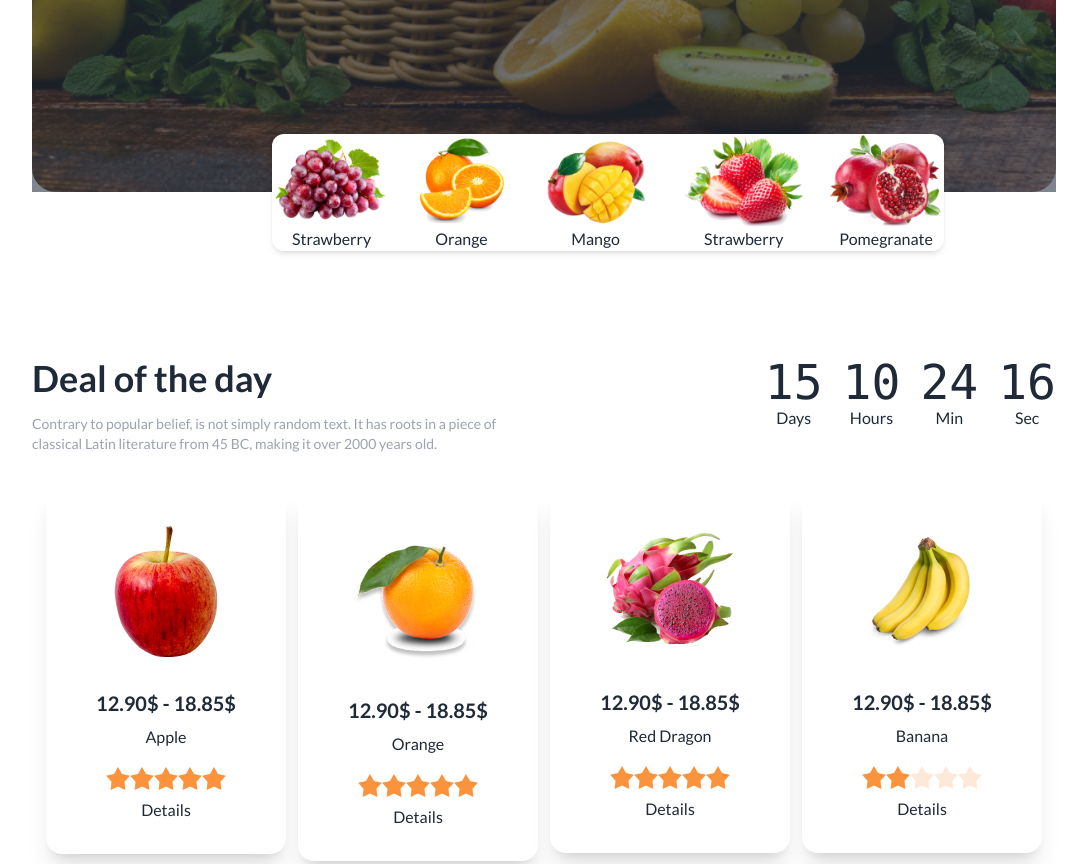
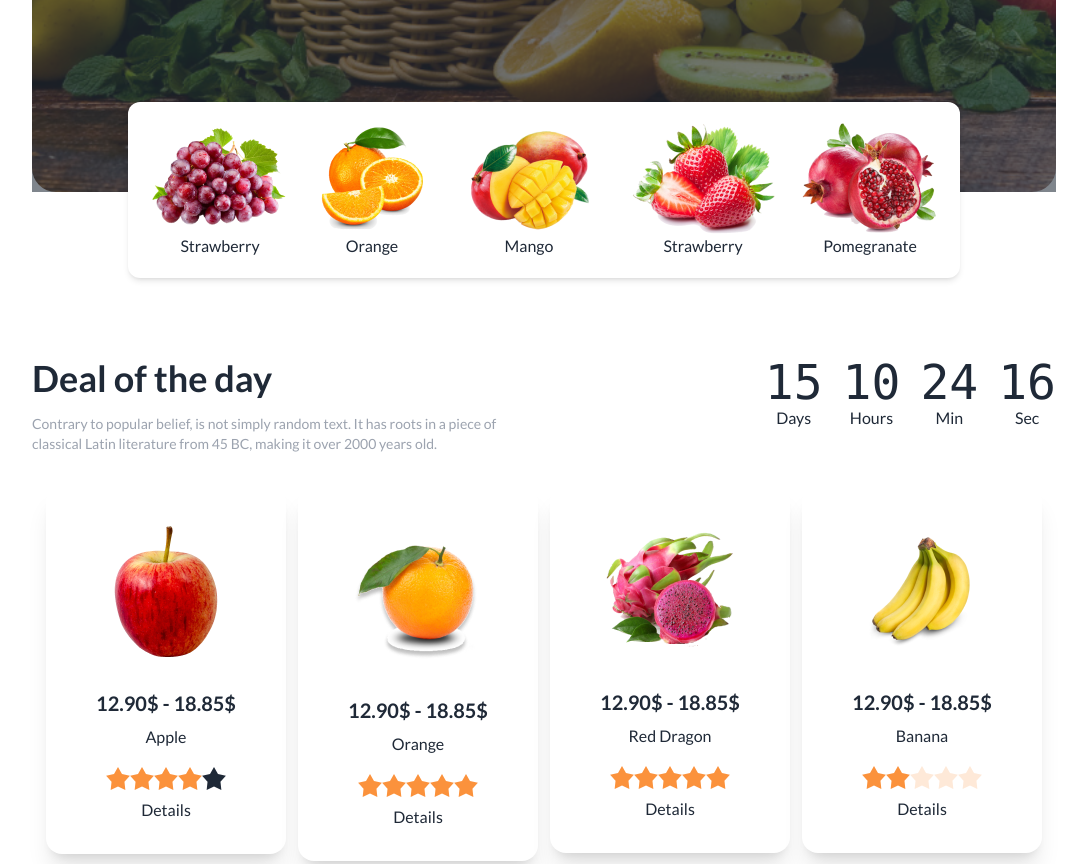
Before and after one commit to msahassan/Fruite-Brust, a plain HTML site: page index.html in a window 1280 px wide. Shown: the part 780-1644 px from the top of the page, without its empty margins (96-1183 px from the left). Drawn offline with nearby package versions, Linux system fonts and the light colour scheme; grey boxes are pictures that could not be loaded.

Commit message:
website complete

```diff
--- a/index.html
+++ b/index.html
@@ -202,7 +202,7 @@
         </div>
       </section>
       <section
-        class="rounded-xl shadow-md mr-60 ml-60 absolute -mt-16 z-10 bg-white"
+        class="rounded-xl shadow-md mr-52 ml-24 absolute -mt-24 z-10 bg-white p-5"
       >
         <div class="flex justify-center gap-6">
           <div class="text-center">
@@ -305,7 +305,7 @@
                   <input
                     type="radio"
                     name="rating-2"
-                    class="mask mask-star-2 bg-orange-400"
+                    class="mask mask-star-2"
                   />
                 </div>
 
```
